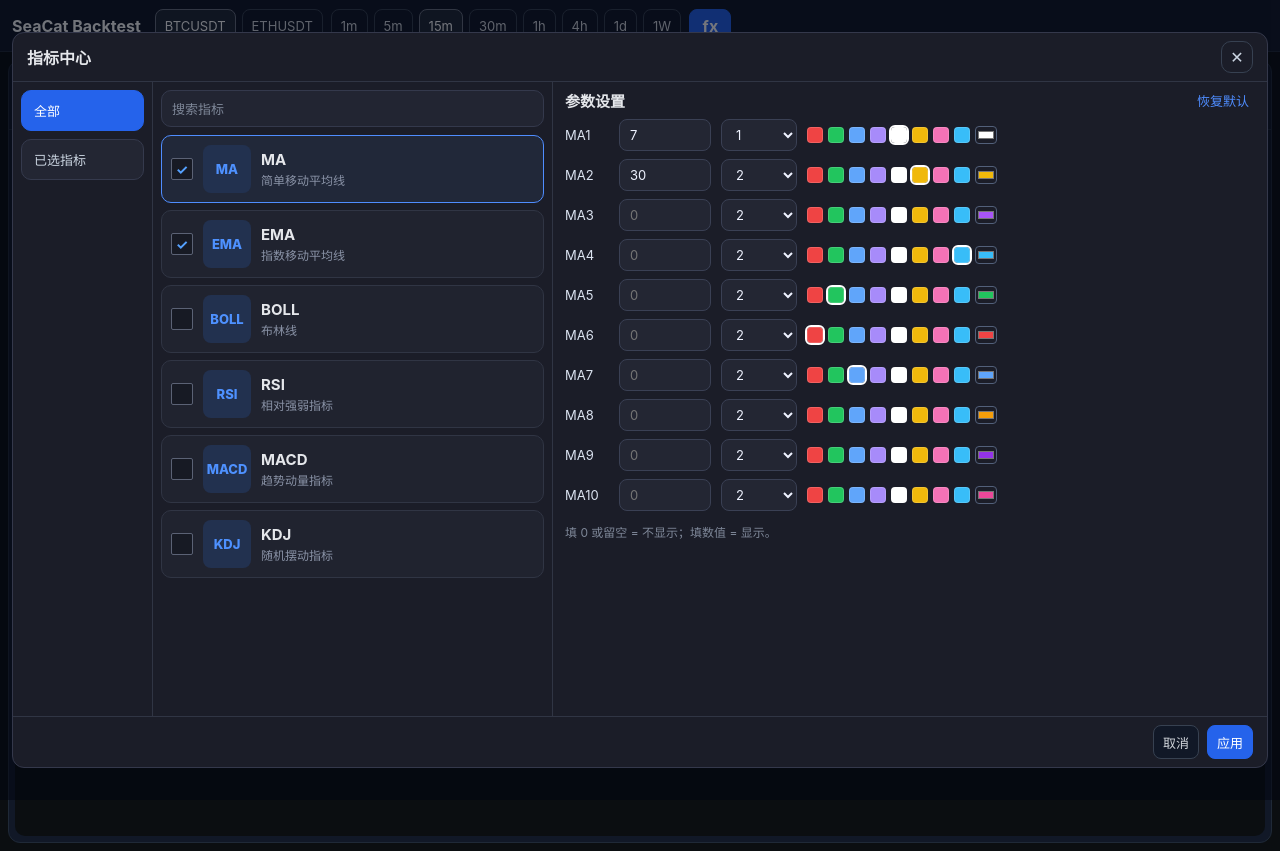
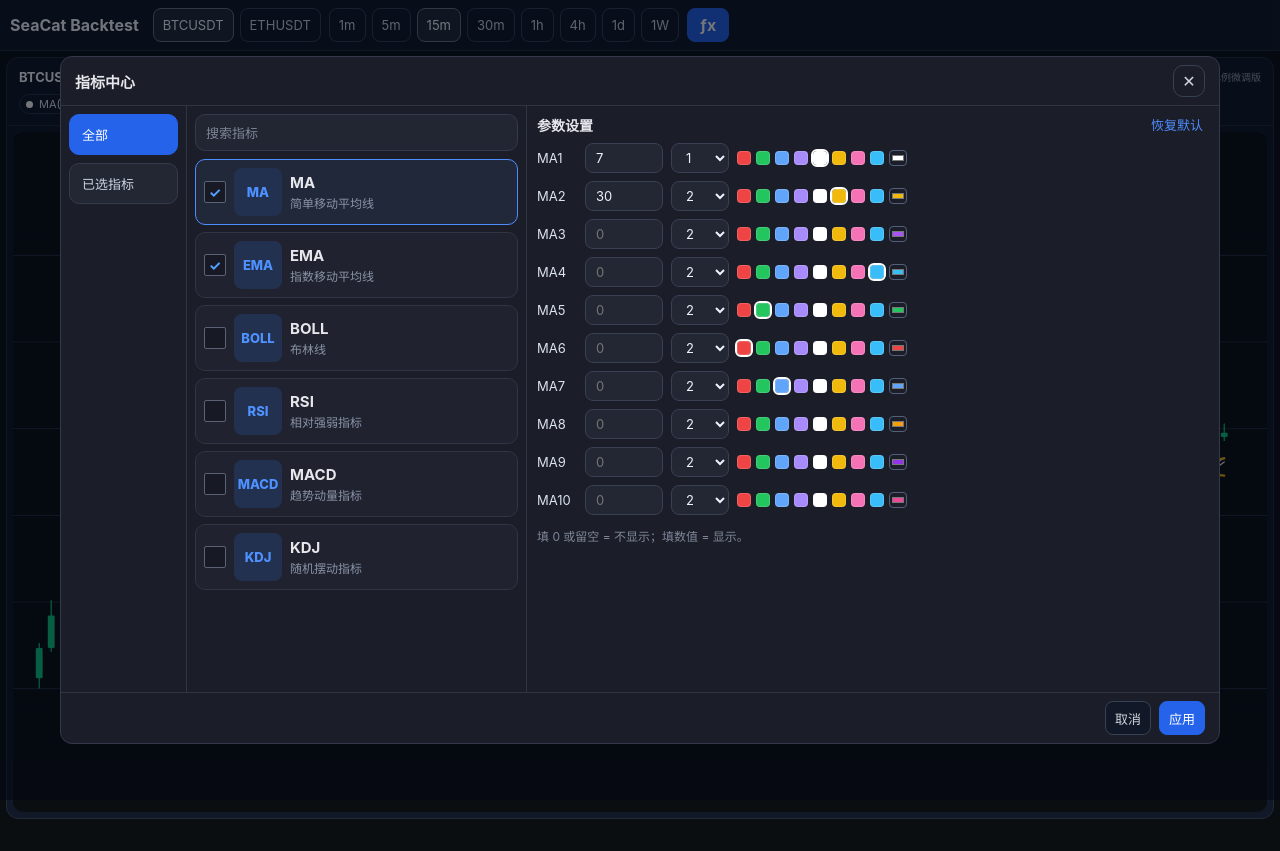
Before and after one commit to seacat1024/seacat-backtest, a React (Vite) app: page / in a window 1280 px wide. Both pictures are taken after a click on the button "ƒx". After the commit the page ends 825 px from the top, so only its background shows below. Built offline with nearby package versions, Linux system fonts and the light colour scheme.

Commit message:
style: v1.2.10 rebalance indicator modal proportions

```diff
--- a/src/pages/Training.tsx
+++ b/src/pages/Training.tsx
@@ -207,7 +207,7 @@ export default function TrainingPage() {
           <div className="chart-header stacked compact-chart-header">
             <div className="chart-header-top">
               <div className="chart-title">{symbol} 永续 · {interval}</div>
-              <div className="chart-note">时间轴已隐藏 · v1.2.9 紧凑布局版</div>
+              <div className="chart-note">时间轴已隐藏 · v1.2.10 窗口比例微调版</div>
             </div>
 
             <div className="loaded-indicators-bar compact-loaded">
--- a/src/styles/global.css
+++ b/src/styles/global.css
@@ -9,10 +9,10 @@ body {
 button, input, select { font: inherit; }
 .app-shell { min-height: 100%; display: flex; flex-direction: column; }
 .topbar {
-  display: flex; align-items: center; gap: 8px; padding: 8px 12px;
+  display: flex; align-items: center; gap: 8px; padding: 8px 10px;
   border-bottom: 1px solid #1f2937; background: #111827;
 }
-.compact-top { min-height: 52px; }
+.compact-top { min-height: 48px; }
 .brand { font-size: 17px; font-weight: 700; color: #f9fafb; margin-right: 6px; }
 .compact-brand { font-size: 16px; }
 .symbol-group, .interval-group, .toolbar-actions { display: flex; gap: 6px; flex-wrap: wrap; }
@@ -27,32 +27,32 @@ button, input, select { font: inherit; }
 .toolbar-icon { font-weight: 700; font-size: 16px; }
 
 .workspace { display: grid; grid-template-columns: 1fr; gap: 8px; padding: 8px; min-height: calc(100vh - 52px); }
-.compact-workspace { gap: 8px; padding: 8px; }
+.compact-workspace { gap: 6px; padding: 6px; }
 .main-chart { min-width: 0; background: #111827; border: 1px solid #1f2937; border-radius: 12px; display: flex; flex-direction: column; overflow: hidden; }
 .chart-header.stacked { display:flex; flex-direction:column; gap:6px; padding:9px 12px; border-bottom:1px solid #1f2937; }
-.compact-chart-header { padding: 8px 10px; gap: 6px; }
+.compact-chart-header { padding: 6px 10px; gap: 4px; }
 .chart-header-top { display:flex; align-items:center; justify-content:space-between; gap:12px; }
-.chart-title { font-size: 14px; font-weight: 700; color: #f9fafb; }
-.chart-note { font-size: 11px; color: #9ca3af; }
-.loaded-indicators-bar { display:flex; flex-wrap:wrap; gap:6px; min-height:28px; align-items:center; }
+.chart-title { font-size: 13px; font-weight: 700; color: #f9fafb; }
+.chart-note { font-size: 10px; color: #9ca3af; }
+.loaded-indicators-bar { display:flex; flex-wrap:wrap; gap:5px; min-height:24px; align-items:center; }
 .compact-loaded { gap: 5px; min-height: 24px; }
 .empty-inline { color:#6b7280; font-size:12px; }
 .indicator-chip { display: inline-flex; align-items: center; gap: 6px; border: 1px solid #263244; background: #0f1724; color: #e5e7eb; border-radius: 999px; padding: 4px 8px; font-size: 12px; }
 .indicator-chip.passive { cursor: default; }
-.compact-chip { padding: 3px 7px; font-size: 12px; }
+.compact-chip { padding: 2px 6px; font-size: 11px; }
 .dot { width: 7px; height: 7px; border-radius: 999px; display: inline-block; }
 .chart-wrap { padding: 8px; height: 100%; }
 .compact-chart-wrap { padding: 6px; }
-.chart-svg { width: 100%; height: 100%; min-height: 700px; display:block; border-radius:10px; background:#0b0e11; }
+.chart-svg { width: 100%; height: 100%; min-height: 680px; display:block; border-radius:10px; background:#0b0e11; }
 
 .center-mask { position: fixed; inset: 0; background: rgba(3,7,18,.55); display: flex; align-items: center; justify-content: center; padding: 12px; z-index: 100; }
-.center-shell { width: min(1320px, 100%); height: min(820px, 92vh); background: #1b1d28; border: 1px solid #34384b; border-radius: 12px; display: flex; flex-direction: column; overflow: hidden; }
+.center-shell { width: min(1160px, 100%); height: min(740px, 86vh); background: #1b1d28; border: 1px solid #34384b; border-radius: 12px; display: flex; flex-direction: column; overflow: hidden; }
 .center-head, .center-footer { display:flex; align-items:center; justify-content:space-between; padding: 8px 14px; border-bottom:1px solid #303544; }
 .center-footer { border-top:1px solid #303544; border-bottom:none; justify-content:flex-end; gap:8px; }
-.center-title { font-size: 16px; font-weight: 800; }
+.center-title { font-size: 15px; font-weight: 800; }
 .x-btn { border:1px solid #374151; background:#1b1d28; color:#cbd5e1; border-radius:10px; width:32px; height:32px; cursor:pointer; }
 
-.center-body { display:grid; grid-template-columns: 140px 400px 1fr; min-height:0; flex:1; }
+.center-body { display:grid; grid-template-columns: 126px 340px 1fr; min-height:0; flex:1; }
 .center-left { border-right:1px solid #303544; padding: 8px; display:flex; flex-direction:column; gap:8px; }
 .left-tab { background:#232633; color:#cbd5e1; border:1px solid #353a4d; border-radius:10px; padding:10px 12px; text-align:left; cursor:pointer; font-size: 13px; }
 .left-tab.active { background:#2563eb; border-color:#2563eb; color:#fff; }
@@ -60,7 +60,7 @@ button, input, select { font: inherit; }
 .center-list { border-right:1px solid #303544; padding: 8px; overflow:auto; }
 .search-lite { padding:8px 10px; background:#222532; border:1px solid #34394c; border-radius:10px; color:#7e8798; margin-bottom:8px; font-size: 13px; }
 .indicator-list2 { display:flex; flex-direction:column; gap:7px; }
-.indicator-item2 { display:grid; grid-template-columns: 22px 48px 1fr; align-items:center; gap:10px; background:#20232f; border:1px solid #303544; border-radius:10px; padding:9px; color:#e5e7eb; cursor:pointer; }
+.indicator-item2 { display:grid; grid-template-columns: 22px 48px 1fr; align-items:center; gap:8px; background:#20232f; border:1px solid #303544; border-radius:10px; padding:8px; color:#e5e7eb; cursor:pointer; }
 .indicator-item2.active { border-color:#4f8dff; background:#212839; }
 .indicator-check { width:22px; height:22px; border:1px solid #5b6275; background:#171a24; border-radius:2px; display:flex; align-items:center; justify-content:center; color:#55a1ff; font-weight:700; font-size: 14px; }
 .indicator-badge { width:48px; height:48px; border-radius:8px; background:#22314f; display:flex; align-items:center; justify-content:center; color:#4e91ff; font-weight:800; font-size:13px; }
@@ -68,24 +68,24 @@ button, input, select { font: inherit; }
 .indicator-name { font-size:15px; font-weight:700; }
 .indicator-desc { font-size:12px; color:#8a93a7; }
 
-.center-settings { padding: 8px 12px; overflow:auto; }
+.center-settings { padding: 8px 10px; overflow:auto; }
 .settings-top { display:flex; align-items:center; justify-content:space-between; margin-bottom:8px; }
-.settings-title { font-weight:700; font-size:15px; }
+.settings-title { font-weight:700; font-size:14px; }
 .reset-link { background:none; border:none; color:#4f8dff; cursor:pointer; font-size: 13px; }
 
 .rows-grid { display:flex; flex-direction:column; gap:8px; }
-.config-row { display:grid; grid-template-columns: 44px 92px 76px 1fr; align-items:center; gap:10px; }
+.config-row { display:grid; grid-template-columns: 40px 78px 58px 1fr; align-items:center; gap:8px; }
 .row-label { font-size:13px; color:#dbe3f0; }
-.param-input, .param-select { height:32px; border:1px solid #3a4054; background:#232633; color:#eef2ff; border-radius:8px; padding:0 10px; font-size: 13px; }
+.param-input, .param-select { height:30px; border:1px solid #3a4054; background:#232633; color:#eef2ff; border-radius:8px; padding:0 10px; font-size: 13px; }
 .swatch-line { display:flex; flex-wrap:wrap; gap:5px; align-items:center; }
-.swatch-dot { width:16px; height:16px; border-radius:4px; border:1px solid rgba(255,255,255,.16); cursor:pointer; }
-.row-color-picker { width: 22px; height: 18px; padding: 0; border: 1px solid #52607a; border-radius: 4px; background: transparent; cursor: pointer; }
+.swatch-dot { width:14px; height:14px; border-radius:4px; border:1px solid rgba(255,255,255,.16); cursor:pointer; }
+.row-color-picker { width: 18px; height: 16px; padding: 0; border: 1px solid #52607a; border-radius: 4px; background: transparent; cursor: pointer; }
 .hint-line { color:#7e8798; font-size:12px; padding-top:4px; }
 .coming-soon { color:#8a93a7; padding:18px 0; font-size: 13px; }
 
 @media (max-width: 1200px) {
-  .center-body { grid-template-columns: 130px 340px 1fr; }
-  .config-row { grid-template-columns: 40px 84px 70px 1fr; gap: 8px; }
+  .center-body { grid-template-columns: 118px 300px 1fr; }
+  .config-row { grid-template-columns: 38px 72px 56px 1fr; gap: 6px; }
 }
 @media (max-width: 980px) {
   .center-body { grid-template-columns: 1fr; }
```
Also changed, not shown: README-V1.2.10-patch.txt (added).
